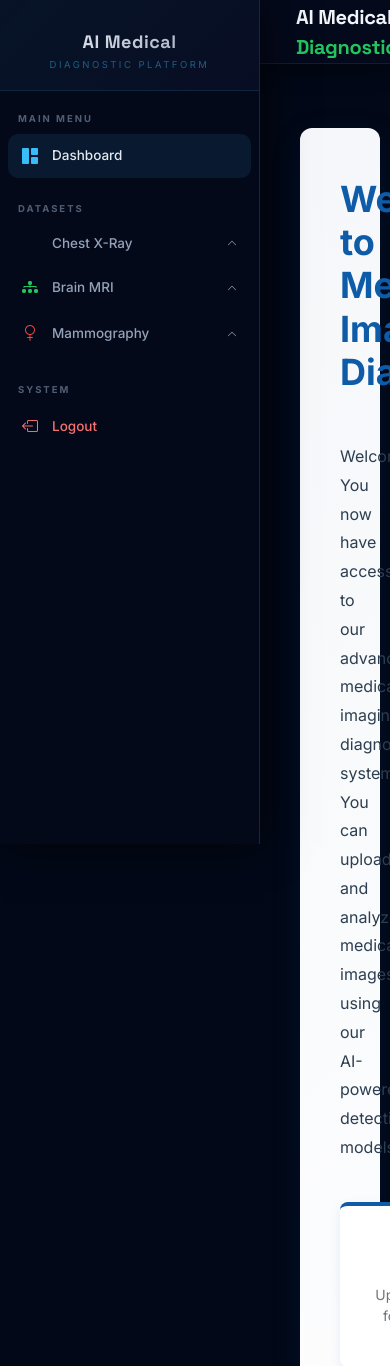
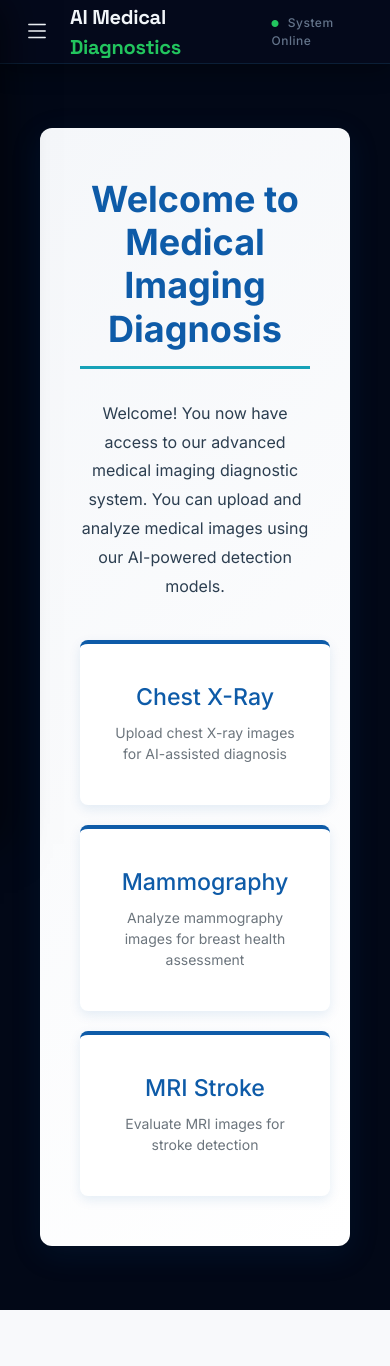
Before and after one commit to bhargav3693/medical_image, a Django app: page /UserHome/ in a window 390 px wide; the page is wider, and only the part inside the window is pictured. Shown: the top 1366 px of that part. After the commit the page ends 1310 px from the top of that part, so only its background shows below. Run offline with Django 4.2, Linux system fonts and the light colour scheme; some libraries are stand-ins or nearby versions.

Commit message:
Fix: Added WhiteNoise for static files, muted TF GPU warnings, updated templates

```diff
--- a/assets/templates/users/userbase.html
+++ b/admins/templates/users/userbase.html
@@ -218,6 +218,23 @@
     --tl-color:  #22c55e;
     --warn-color: #ef4444;
   }
+
+  /* Mobile Sidebar Toggle */
+  @media (max-width: 768px) {
+    .sidebar {
+      transform: translateX(-100%);
+    }
+    .sidebar.show {
+      transform: translateX(0);
+    }
+    #topbar {
+      left: 0;
+      width: 100%;
+    }
+    #main {
+      margin-left: 0;
+    }
+  }
 </style>
 
 <body>
@@ -347,7 +364,10 @@
 
   <!-- ══════ TOP HEADER ══════ -->
   <header id="topbar">
-    <i class="bi bi-heart-pulse" style="font-size:22px; color:#38bdf8;"></i>
+    <button id="mobile-toggle" class="d-md-none" style="background:none; border:none; color:#f1f5f9; font-size:26px; padding:0; margin-right:8px;">
+      <i class="bi bi-list"></i>
+    </button>
+    <i class="bi bi-heart-pulse d-none d-md-block" style="font-size:22px; color:#38bdf8;"></i>
     <span class="topbar-title">AI Medical <span>Diagnostics</span></span>
     <div class="ms-auto d-flex align-items-center gap-3">
       <span style="font-size:12px; color:#64748b; font-weight:500; letter-spacing:0.5px;">
@@ -365,6 +385,17 @@
   <!-- Bootstrap JS -->
   <script src="{% static 'vendor/bootstrap/js/bootstrap.bundle.min.js' %}"></script>
   <script>
+    // Mobile Sidebar Toggle
+    document.addEventListener('DOMContentLoaded', () => {
+      const mobileToggle = document.getElementById('mobile-toggle');
+      const sidebar = document.querySelector('.sidebar');
+      if (mobileToggle) {
+        mobileToggle.addEventListener('click', () => {
+          sidebar.classList.toggle('show');
+        });
+      }
+    });
+
     // Smooth collapse chevron animation
     document.querySelectorAll('[data-bs-toggle="collapse"]').forEach(btn => {
       const target = btn.getAttribute('href') || btn.dataset.bsTarget;
--- a/medicals/settings.py
+++ b/medicals/settings.py
@@ -26,6 +26,7 @@ SECRET_KEY = 'django-insecure-e0ai)&c2@#=(b$4+*5^@&al9vmvr4z$&lmvbig(wz*1xnauo%4
 DEBUG = True
 
 ALLOWED_HOSTS = ['*']
+CSRF_TRUSTED_ORIGINS = ['https://*.ngrok-free.dev', 'https://*.ngrok-free.app']
 
 
 # Application definition
--- a/users/utility/generative_ai.py
+++ b/users/utility/generative_ai.py
@@ -1,7 +1,7 @@
 import google.generativeai as genai
 
 # Initialize with my Google Gemini Key
-genai.configure(api_key="AIzaSyAQskwVEBpJOVpfno4PRnzKACGSodInog4")
+genai.configure(api_key="AIzaSyDIhh7z94PkkV_s_VXftiW7qPHNFahVDIM")
 
 def get_clinical_advice(disease_name, dataset_type):
     try:
--- a/users/utility/predictMammography.py
+++ b/users/utility/predictMammography.py
@@ -96,8 +96,11 @@ def start_process(imagepath):
         """
         crop_img_0_255: a 512x512x3 float32 image in 0–255 range
         """
+        target_size = (model.input_shape[1], model.input_shape[2])
+        crop_resized_cnn = cv2.resize(crop_img_0_255, target_size)
+
         # --- CNN: normalise to 0-1 as trained ---
-        cnn_in = np.expand_dims(crop_img_0_255 / 255.0, axis=0)
+        cnn_in = np.expand_dims(crop_resized_cnn / 255.0, axis=0)
         cnn_out = model.predict(cnn_in, verbose=0)
         cnn_probs = softmaxToProbs(cnn_out)
         cnn_idx = int(np.argmax(cnn_probs))
```
Also changed, not shown: admins/templates/users/chest_predict.html (renamed from assets/templates/users/chest_predict.html, +8 -1 lines), admins/templates/users/mammography_predict.html (renamed from assets/templates/users/mammography_predict.html, +8 -1 lines), admins/templates/users/mri_stroke_predict.html (renamed from assets/templates/users/mri_stroke_predict.html, +8 -1 lines), admins/templates/AdminLogin.html (renamed from assets/templates/AdminLogin.html), admins/templates/UserLogin.html (renamed from assets/templates/UserLogin.html), admins/templates/UserRegistrations.html (renamed from assets/templates/UserRegistrations.html), admins/templates/admins/AdminHome.html (renamed from assets/templates/admins/AdminHome.html), admins/templates/admins/adminbase.html (renamed from assets/templates/admins/adminbase.html), admins/templates/admins/viewregisterusers.html (renamed from assets/templates/admins/viewregisterusers.html), admins/templates/base.html (renamed from assets/templates/base.html), admins/templates/index.html (renamed from assets/templates/index.html), admins/templates/users/UserHome.html (renamed from assets/templates/users/UserHome.html), admins/templates/users/brain_metrics.html (renamed from assets/templates/users/brain_metrics.html), admins/templates/users/chest_metrics.html (renamed from assets/templates/users/chest_metrics.html), 2 more files.
